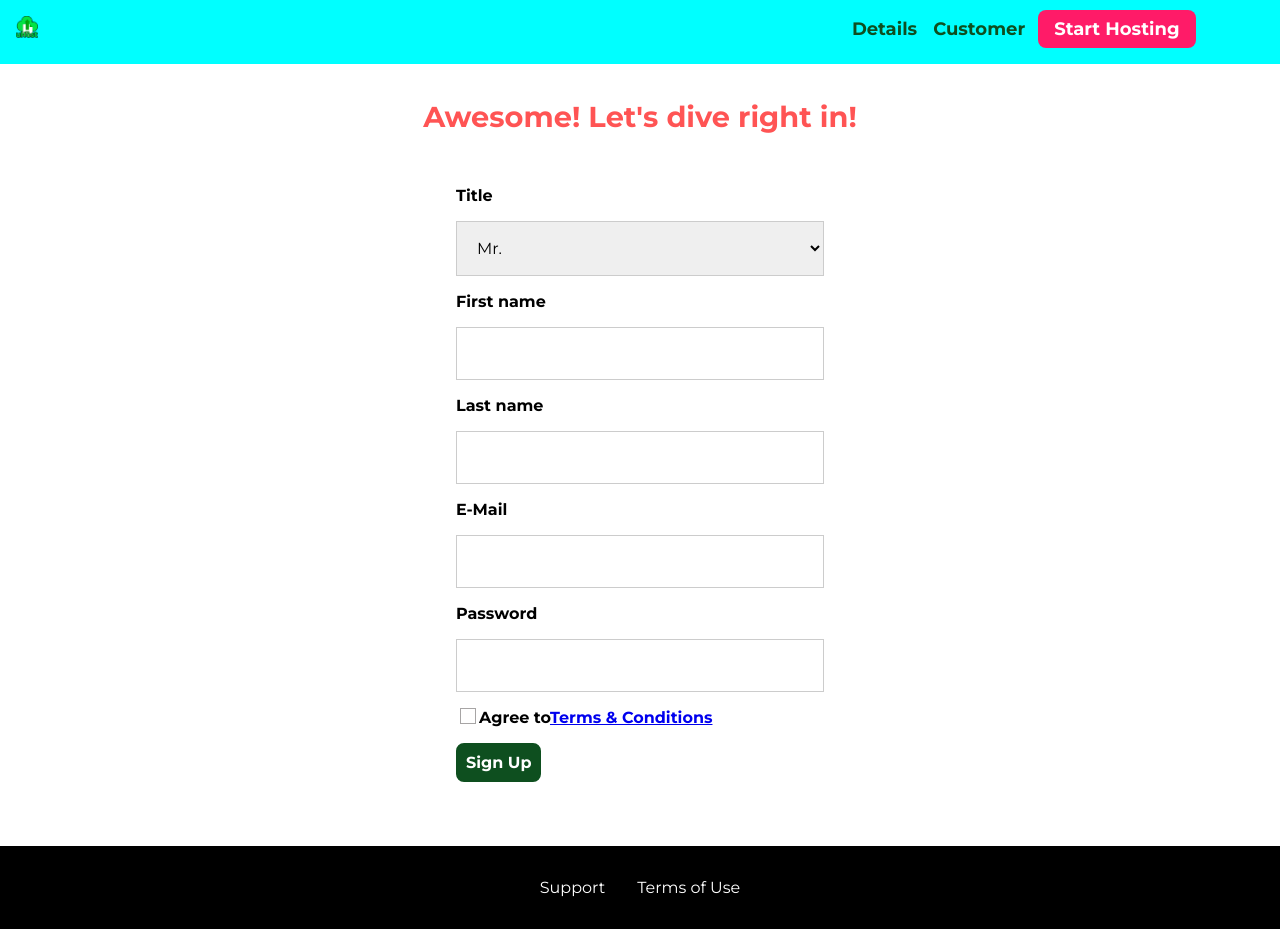
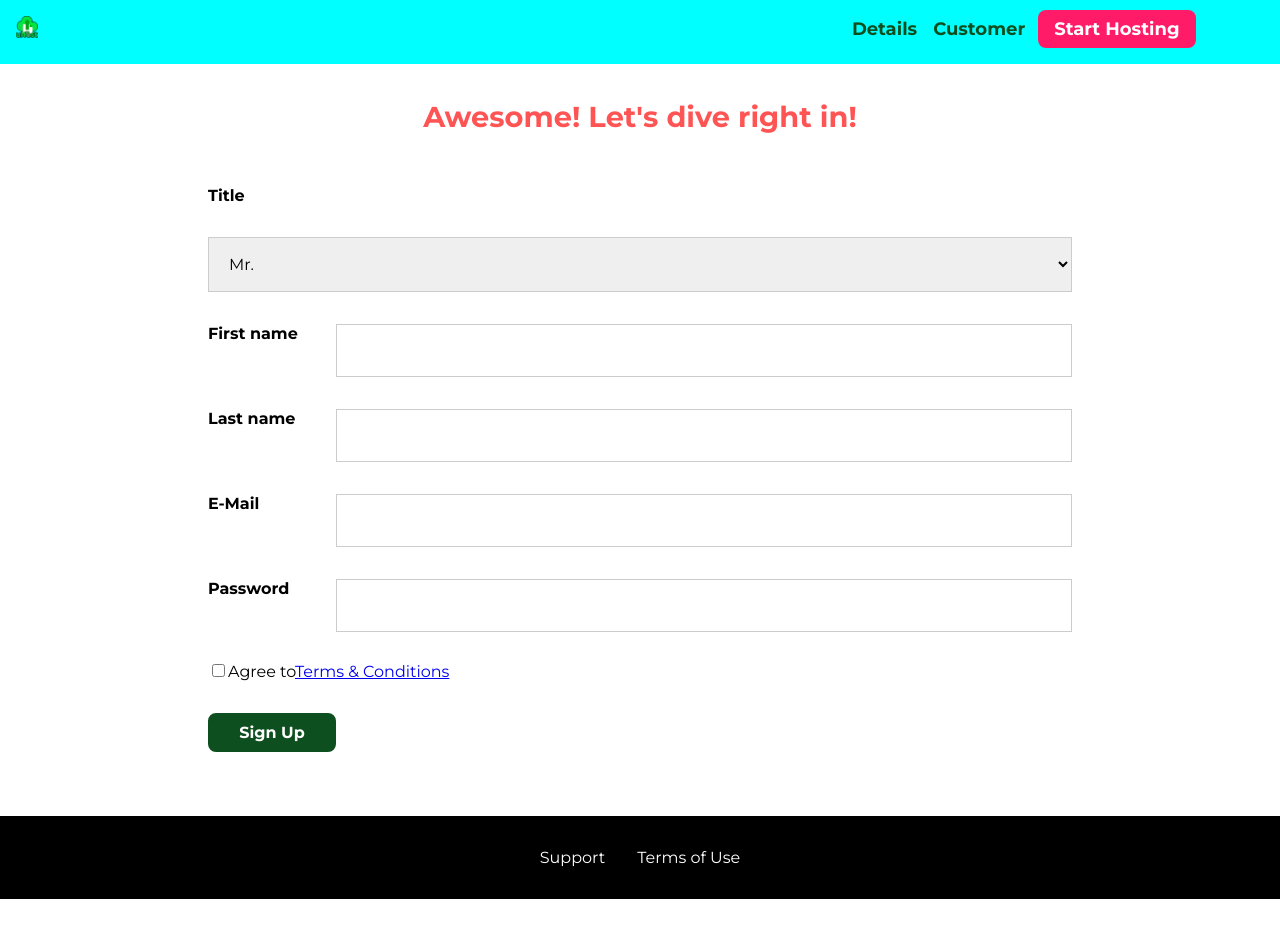
Before and after one commit to sagarrajak/css-basic, a React (Create React App) app: page /start-hosting in a window 1280 px wide. After the commit the page ends 899 px from the top, so only its background shows below. Built offline with nearby package versions, Linux system fonts and the light colour scheme.

Commit message:
grid added

```diff
--- a/src/App.tsx
+++ b/src/App.tsx
@@ -1,10 +1,13 @@
 import { Route, Routes } from 'react-router-dom';
 import './App.css';
+import AutoFlow from './modules/autoflow/AutoFlow';
 import Customer from './modules/customer/Customer';
 import Details from './modules/details/Details';
 import Layout from './modules/Layout/Layout';
 import Plans from './modules/plans/Plans';
+import Tilling from './modules/Tiling/Tilling';
 import { StartHosting } from './starthosting/StartHosting';
+
 
 function App() {
   const hideButtons  = () => {
--- a/src/index.css
+++ b/src/index.css
@@ -5,6 +5,10 @@
 @font-face {
   font-family: "SourceCodePro-Black";
   src: url("../public/static/sourceCodePro-black.ttf") format("truetype");
+}
+
+html {
+  height: 100%;
 }
 
 * {
@@ -15,12 +19,19 @@
   font-size: 75%;
 } */
 
+#root {
+  display: grid;
+  grid-template-rows: auto 8rem;
+  height: 100%;
+}
+
 body {
   margin: 0;
   padding: 0;
   -webkit-font-smoothing: antialiased;
   -moz-osx-font-smoothing: grayscale;
   font-family: "Montserrat", sans-serif;
+  height: 100%;
 }
 
 code {
@@ -43,7 +54,7 @@ code {
 }
 
 #content {
-  min-height: calc(100vh - 4rem - 8rem);
+  /* min-height: calc(100vh - 4rem - 8rem); */
   margin-top: 4rem;
 }
 
--- a/src/modules/plans/Plans.css
+++ b/src/modules/plans/Plans.css
@@ -15,7 +15,7 @@
   padding: 1.24rem;
   height: 33vh;
   width: 100%;
-  margin-top: 4rem;
+  /* margin-top: 4rem; */
   position: relative;
   /* border: 10px dashed black; */
 }
--- a/src/starthosting/StartHosting.css
+++ b/src/starthosting/StartHosting.css
@@ -10,6 +10,7 @@
 
 .signup-form {
   padding: 1rem;
+  display: grid;
 }
 
 .signup-form > label {
@@ -19,8 +20,6 @@
 .signup-form > label,
 input,
 select {
-  display: block;
-  width: 100%;
   margin-top: 1rem;
 }
 
@@ -77,6 +76,20 @@ select {
 @media (min-width: 40rem) {
   .signup-form {
     margin: auto;
-    width: 25rem;
+    width: 70%;
+    grid-template-columns: 8rem auto;
+    grid-row-gap: 1rem;
+  }
+
+  .signup-form__checkbox {
+    grid-column: span 2;
+  }
+
+  .signup-form > label:nth-of-type(1) {
+    grid-column: span 2;
+  }
+
+  .signup-form > select:nth-last-of-type(1) {
+    grid-column: span 2;
   }
 }
--- a/src/starthosting/StartHosting.tsx
+++ b/src/starthosting/StartHosting.tsx
@@ -19,10 +19,13 @@ export const StartHosting = () => {
             <input type="email" id="email"/>
             <label htmlFor="password">Password</label>
             <input type="password" id="password"/>
-            <input type="checkbox" id="agree-terms"/>
-            <label htmlFor="agree-terms">Agree to
-                <a href="#">Terms &amp; Conditions</a>
-            </label>
+            <div className='signup-form__checkbox'>
+                <input type="checkbox" id="agree-terms"/>
+                <label htmlFor="agree-terms">Agree to
+                    <a href="#">Terms &amp; Conditions</a>
+                </label>
+            </div>
+
             <button type="submit" className="button">Sign Up</button>
         </form>
     </main>
```
Also changed, not shown: src/Tiling/Tiling.css (deleted, +0 -42 lines), src/modules/Tiling/Tiling.css (added, +66 -0 lines), src/modules/autoflow/AutoFlow.css (added, +28 -0 lines), src/modules/autoflow/AutoFlow.tsx (added, +17 -0 lines), src/modules/Tiling/Tilling.tsx (renamed from src/Tiling/Tilling.tsx).
